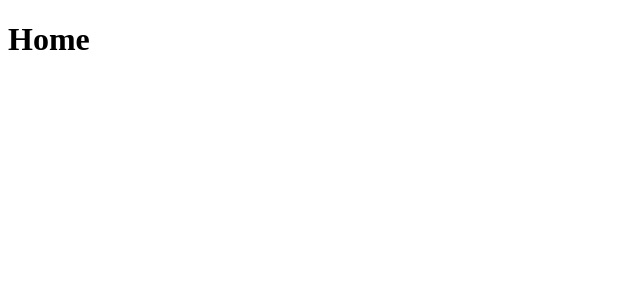
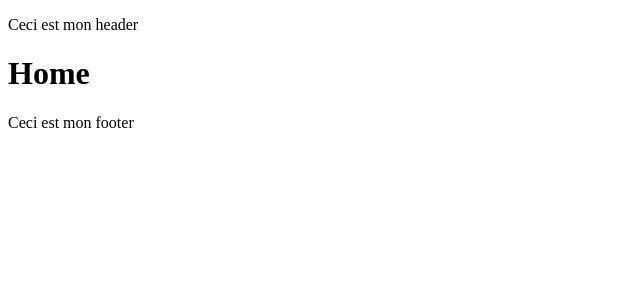
Before and after one commit to n-bon/kasa-oc, a React app: page / in a window 1280 px wide. Shown: the top 300 px of the page, without its empty margins (0-640 px from the left). Built offline with nearby package versions, Linux system fonts and the light colour scheme; the HTML template or start-up script is replaced by a standard one.

Commit message:
Build (src) Add header & footer structure

```diff
--- /dev/null
+++ b/src/assets/components/Footer/index.jsx
@@ -0,0 +1,9 @@
+function Footer() {
+    return (
+        <div>
+            <p>Ceci est mon footer</p>
+        </div>
+    )
+}
+
+export default Footer
--- /dev/null
+++ b/src/assets/components/Header/index.jsx
@@ -0,0 +1,9 @@
+function Header () {
+    return (
+        <div>
+            <p>Ceci est mon header</p>
+        </div>
+    )
+}
+
+export default Header
--- a/src/main.jsx
+++ b/src/main.jsx
@@ -1,14 +1,18 @@
 import { StrictMode } from 'react'
 import { createRoot } from 'react-dom/client'
 import { BrowserRouter as Router, Routes, Route } from 'react-router-dom'
+import Header from './assets/components/Header'
+import Footer from './assets/components/Footer'
 import Home from './pages/Home/'
 
 createRoot(document.getElementById('root')).render(
   <StrictMode>
     <Router>
+      <Header />
       <Routes>
         <Route path='/' element={<Home />}/>
       </Routes>
+      <Footer />
     </Router>
   </StrictMode>
 )
```
